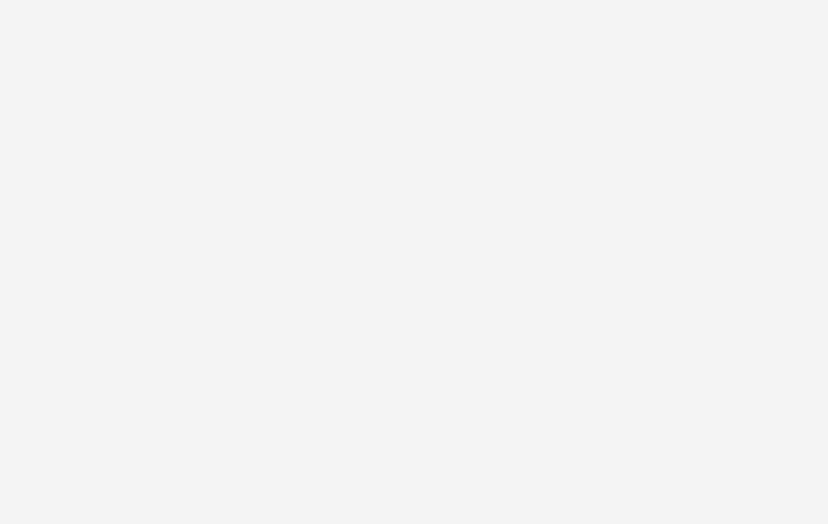
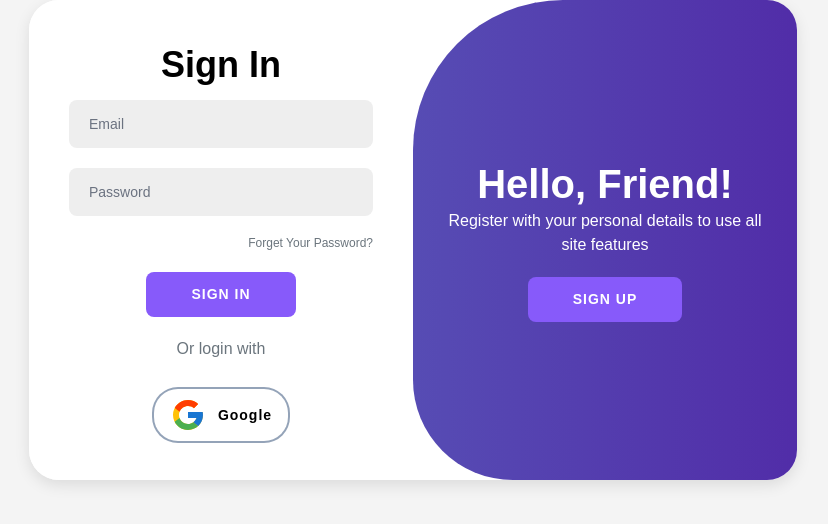
Before and after one commit to chengdevith/Portfolio-Builder, a React (Vite) app: page / in a window 1280 px wide. Shown: the top 524 px of the page, without its empty margins (227-1055 px from the left). Built offline with nearby package versions, Linux system fonts and the light colour scheme.

Commit message:
fix: login sign up

```diff
--- a/src/App.jsx
+++ b/src/App.jsx
@@ -1,7 +1,9 @@
 import React from "react";
-
+import Login from "./pages/auth/Login"
 const App = () => {
-  return <section></section>;
+  return <section>
+    <Login/>
+  </section>;
 };
 
 export default App;
--- a/src/pages/auth/Login.jsx
+++ b/src/pages/auth/Login.jsx
@@ -16,9 +16,10 @@ export default function Login() {
           <button className="btn mb-5" type="submit">
             Sign Up
           </button>
-          <span className="mb-2 text-color-description">Or</span>
-          <button className="!bg-transparent !mt-0">
-            <FcGoogle className="text-4xl" />
+          <span className=" text-color-description">Or</span>
+          <button className="!bg-white flex items-center !mt-3 gap-3 ring-slate-400 !ring-2 !py-2 !px-4 !rounded-3xl hover:ring-color-secondary">
+            <FcGoogle className="text-4xl" />{" "}
+            <span className="text-black !normal-case">Google</span>
           </button>
         </form>
       </div>
@@ -30,7 +31,10 @@ export default function Login() {
           <input type="email" placeholder="Email" />
           <input type="password" placeholder="Password" />
           <div className=" flex justify-end w-full">
-            <a className="sub-description mt-2 hover:!text-color-secondary" href="#">
+            <a
+              className="sub-description mt-2 hover:!text-color-secondary"
+              href="#"
+            >
               Forget Your Password?
             </a>
           </div>
@@ -38,8 +42,9 @@ export default function Login() {
             Sign In
           </button>
           <span className="mb-2 text-color-description">Or login with</span>
-          <button className="!bg-white flex items-center gap-3 ring-slate-400 !ring-2 !py-2 !px-4 !rounded-3xl">
-            <FcGoogle className="text-4xl" /> <span className="text-black !normal-case">Google</span>
+          <button className="!bg-white flex items-center gap-3 ring-slate-400 !ring-2 !py-2 !px-4 !rounded-3xl hover:ring-color-secondary">
+            <FcGoogle className="text-4xl" />{" "}
+            <span className="text-black !normal-case">Google</span>
           </button>
         </form>
       </div>
```
